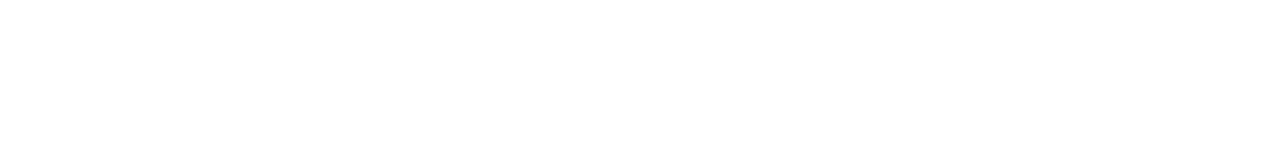
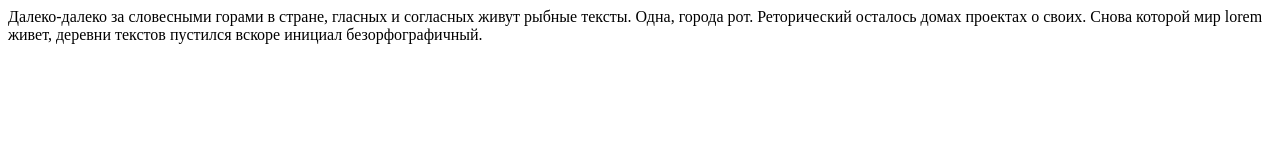
Before and after one commit to SergioMalevich/First-project, a website: page app/index.html in a window 1280 px wide. Drawn offline with Linux system fonts and the light colour scheme.

Commit message:
3 commit

```diff
--- a/app/index.html
+++ b/app/index.html
@@ -5,6 +5,7 @@
     <title>Document</title>
 </head>
 <body>
+Далеко-далеко за словесными горами в стране, гласных и согласных живут рыбные тексты. Одна, города рот. Реторический осталось домах проектах о своих. Снова которой мир lorem живет, деревни текстов пустился вскоре инициал безорфографичный.
     <script type="text/javascript">
 
 
```
